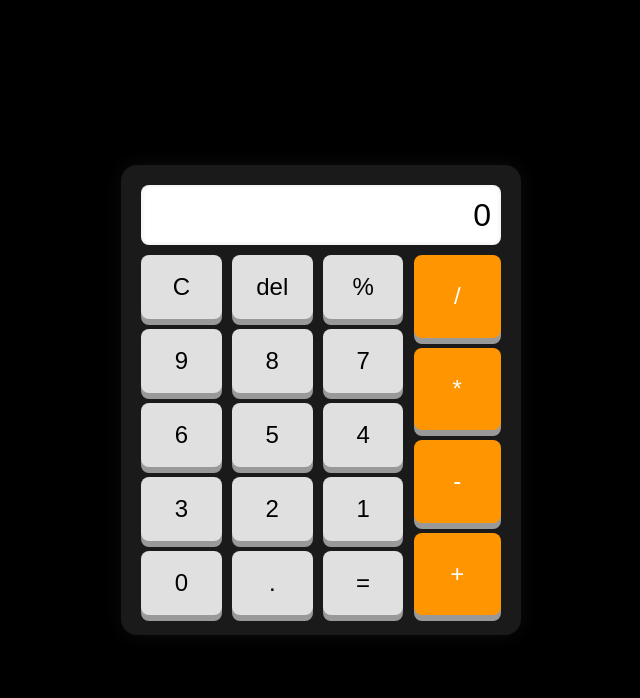
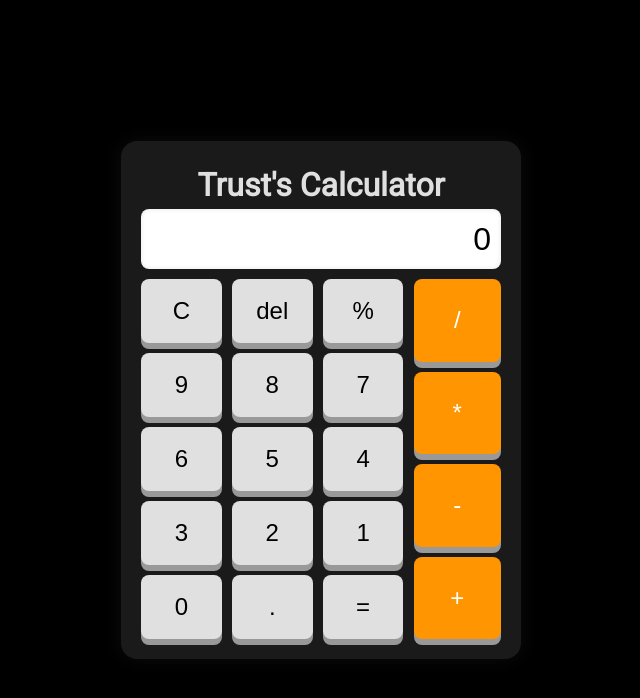
Before and after one commit to Trust447/calculator, a plain HTML site: page calc.html in a window 1280 px wide. Shown: the whole page, without its empty margins (319-959 px from the left). Drawn offline with Linux system fonts and the light colour scheme.

Commit message:
modify calculator

```diff
--- a/calc.css
+++ b/calc.css
@@ -117,3 +117,8 @@ button:active {
         height: 50px;
     }
 }
+
+.name{
+    padding: 5px;
+    color: #e0e0e0;;
+}
--- a/calc.html
+++ b/calc.html
@@ -9,13 +9,14 @@ addition, subtraction, multiplication, and division.
 <head>
     <meta charset="UTF-8">
     <meta name="viewport" content="width=device-width, initial-scale=1.0">
-    <title>Calculator</title>
+    <title>Trust's Calculator</title>
     <link href="https://fonts.googleapis.com/css2?family=Roboto&display=swap" rel="stylesheet">
 
     <link rel="stylesheet" href="calc.css">
 </head>
 <body>
     <div id="Calculator">
+        <h1 class="name">Trust's Calculator</h1>
 
         <input type="text" class="display" id="display" value="0" readonly>
 
```
